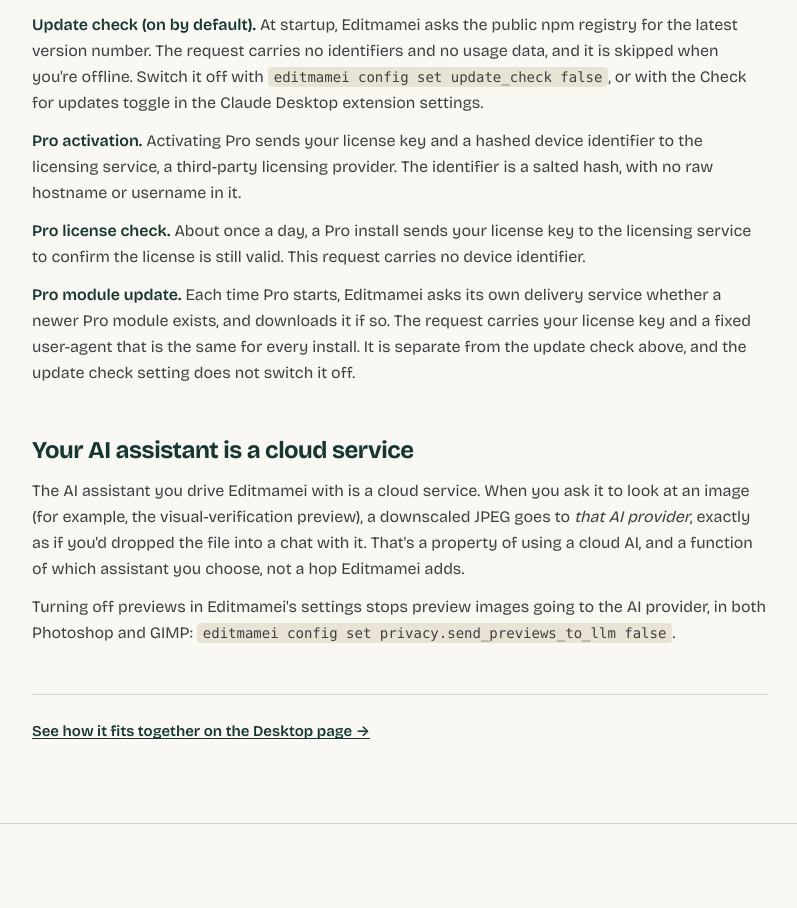
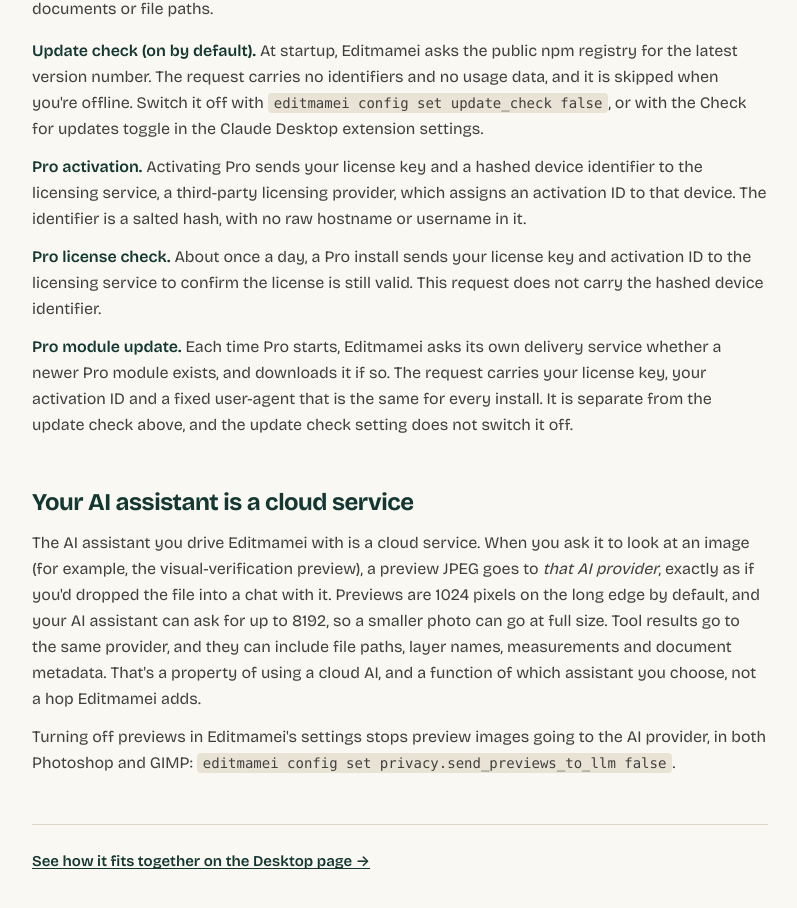
Before and after one commit to editmamei/editmamei-web, a SvelteKit app: page /privacy in a window 1280 px wide. Shown: the part 1793-2701 px from the top of the page, without its empty margins (240-1037 px from the left). Built offline with nearby package versions, Linux system fonts and the light colour scheme.

Commit message:
docs(privacy): correct what the page says about previews, tool results and Pro requests

```diff
--- a/src/routes/privacy/+page.svelte
+++ b/src/routes/privacy/+page.svelte
@@ -32,8 +32,8 @@
 			uploaded to us. The only usage data Editmamei sends us is content-free, and you can audit it
 			and turn it off. The few other requests it makes, listed below, check for updates and handle a
 			Pro license, and none of them carries your images. When your AI assistant needs to see an
-			edit, a downscaled preview goes to that assistant, covered below. The legal basis, retention
-			periods and your rights are further down this page.
+			edit, a preview goes to that assistant, along with tool results, covered below. The legal
+			basis, retention periods and your rights are further down this page.
 		</p>
 
 		<h2 class="mt-12 text-2xl font-bold tracking-[-0.02em] text-brand">
@@ -51,7 +51,7 @@
 			</li>
 			<li>
 				<strong class="font-semibold text-brand">Your file paths.</strong>
-				Full paths stay local; nothing identifies where your work lives on disk.
+				Full paths are never sent to Editmamei. Tool results can show them to your AI assistant.
 			</li>
 			<li>
 				<strong class="font-semibold text-brand">Your metadata.</strong>
@@ -119,20 +119,20 @@
 			<li>
 				<strong class="font-semibold text-brand">Pro activation.</strong>
 				Activating Pro sends your license key and a hashed device identifier to the licensing service,
-				a third-party licensing provider. The identifier is a salted hash, with no raw hostname or username
-				in it.
+				a third-party licensing provider, which assigns an activation ID to that device. The identifier
+				is a salted hash, with no raw hostname or username in it.
 			</li>
 			<li>
 				<strong class="font-semibold text-brand">Pro license check.</strong>
-				About once a day, a Pro install sends your license key to the licensing service to confirm the
-				license is still valid. This request carries no device identifier.
+				About once a day, a Pro install sends your license key and activation ID to the licensing service
+				to confirm the license is still valid. This request does not carry the hashed device identifier.
 			</li>
 			<li>
 				<strong class="font-semibold text-brand">Pro module update.</strong>
 				Each time Pro starts, Editmamei asks its own delivery service whether a newer Pro module exists,
-				and downloads it if so. The request carries your license key and a fixed user-agent that is the
-				same for every install. It is separate from the update check above, and the update check setting
-				does not switch it off.
+				and downloads it if so. The request carries your license key, your activation ID and a fixed user-agent
+				that is the same for every install. It is separate from the update check above, and the update
+				check setting does not switch it off.
 			</li>
 		</ul>
 
@@ -141,10 +141,12 @@
 		</h2>
 		<p class="mt-3 text-[16px] leading-relaxed text-neutral-700">
 			The AI assistant you drive Editmamei with is a cloud service. When you ask it to look at an
-			image (for example, the visual-verification preview), a downscaled JPEG goes to
-			<em>that AI provider</em>, exactly as if you'd dropped the file into a chat with it. That's a
-			property of using a cloud AI, and a function of which assistant you choose, not a hop
-			Editmamei adds.
+			image (for example, the visual-verification preview), a preview JPEG goes to
+			<em>that AI provider</em>, exactly as if you'd dropped the file into a chat with it. Previews
+			are 1024 pixels on the long edge by default, and your AI assistant can ask for up to 8192, so
+			a smaller photo can go at full size. Tool results go to the same provider, and they can
+			include file paths, layer names, measurements and document metadata. That's a property of
+			using a cloud AI, and a function of which assistant you choose, not a hop Editmamei adds.
 		</p>
 		<p class="mt-3 text-[16px] leading-relaxed text-neutral-700">
 			Turning off previews in Editmamei's settings stops preview images going to the AI provider, in
```
